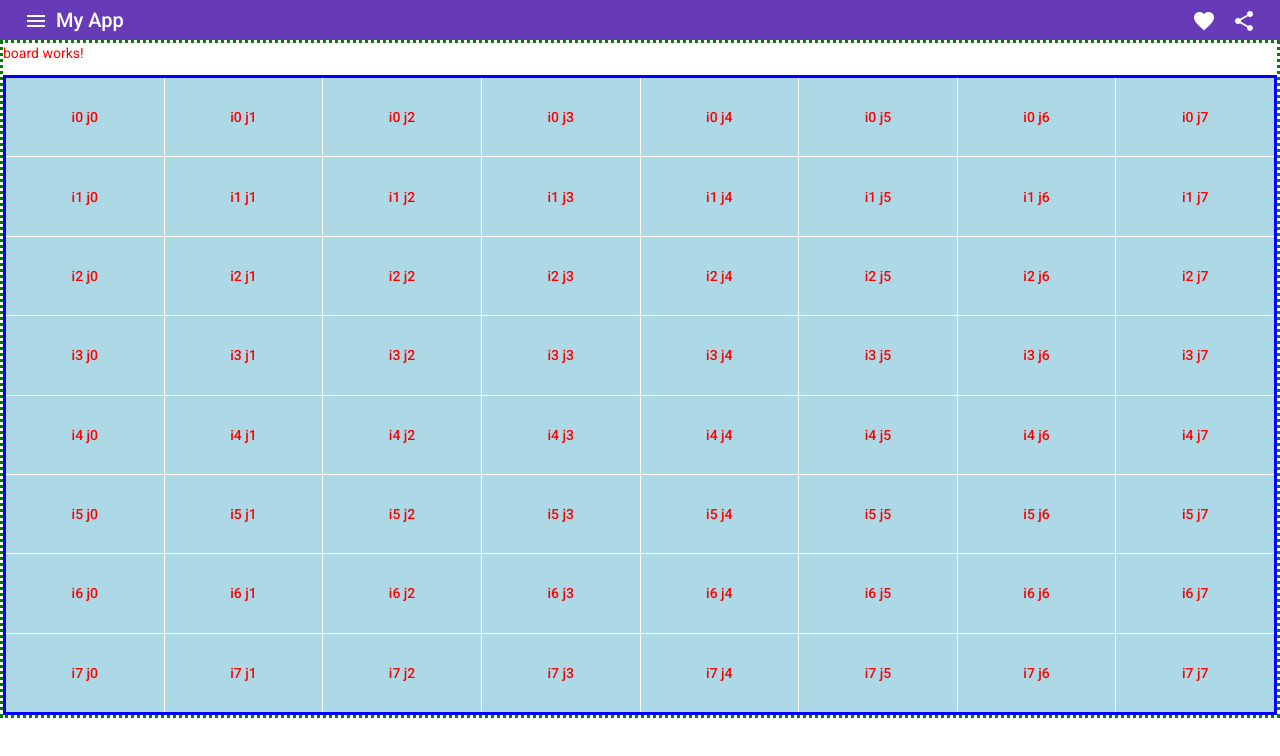
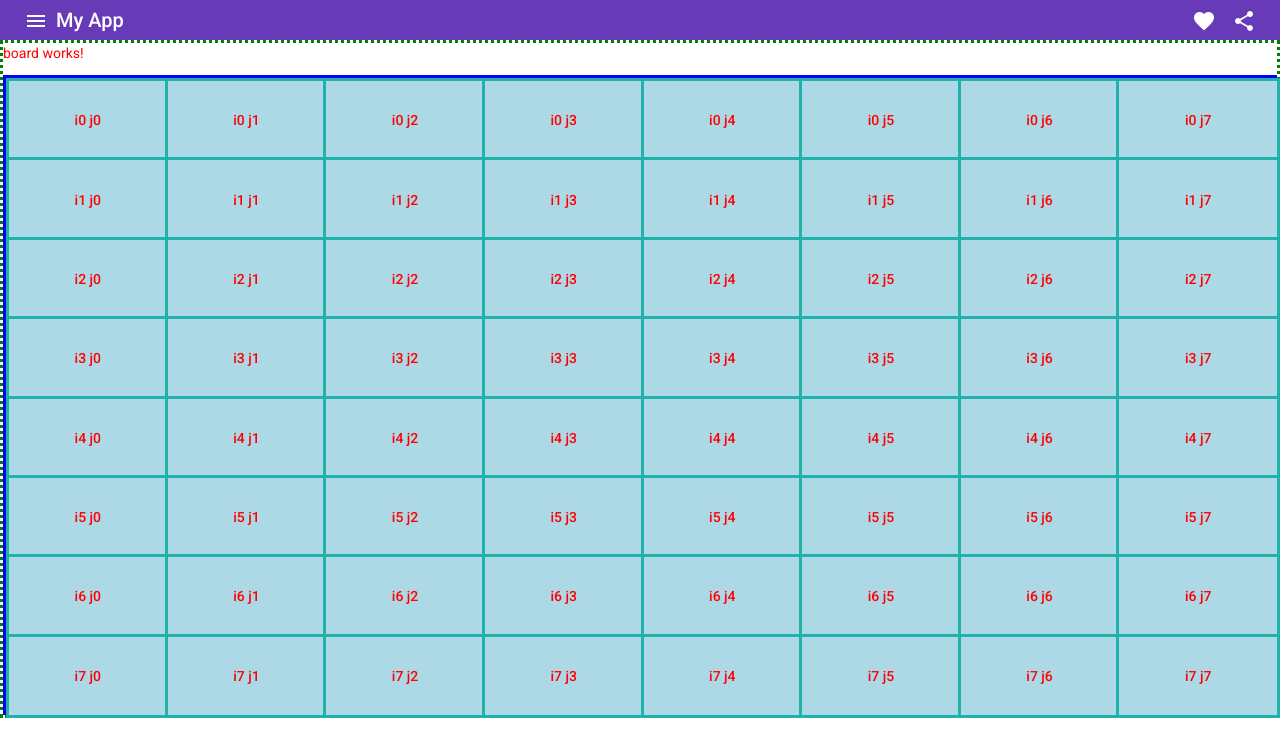
Before and after one commit to smoritz023/Minesweeper-Angular, an Angular app in the folder minesweeper/: page / in a window 1280 px wide. Shown: the top 756 px of the page. Built offline with nearby package versions, Linux system fonts and the light colour scheme.

Commit message:
working on toggle and square states

```diff
--- a/minesweeper/src/app/grid/grid.component.scss
+++ b/minesweeper/src/app/grid/grid.component.scss
@@ -5,8 +5,8 @@
 
 mat-grid-tile {
     background: lightblue;
-    // border-style: solid;
-    // border-color: pink;
+    border-style: solid;
+    border-color: lightseagreen;
 
 }
 
--- a/minesweeper/src/app/grid/grid.component.ts
+++ b/minesweeper/src/app/grid/grid.component.ts
@@ -43,8 +43,13 @@ export class GridComponent implements OnInit {
   newFunc(inp: any){
     console.log("newfunc: " + inp);
 
-    console.log(this.gridlist[inp]);
-    this.gridlist[inp] = 2;
+    if(this.gridlist[inp] != 2){
+      console.log(this.gridlist[inp]);
+      this.gridlist[inp] = 2;
+    }
+    else{
+      this.gridlist[inp] = 0;
+    }
 
   }
 
```
